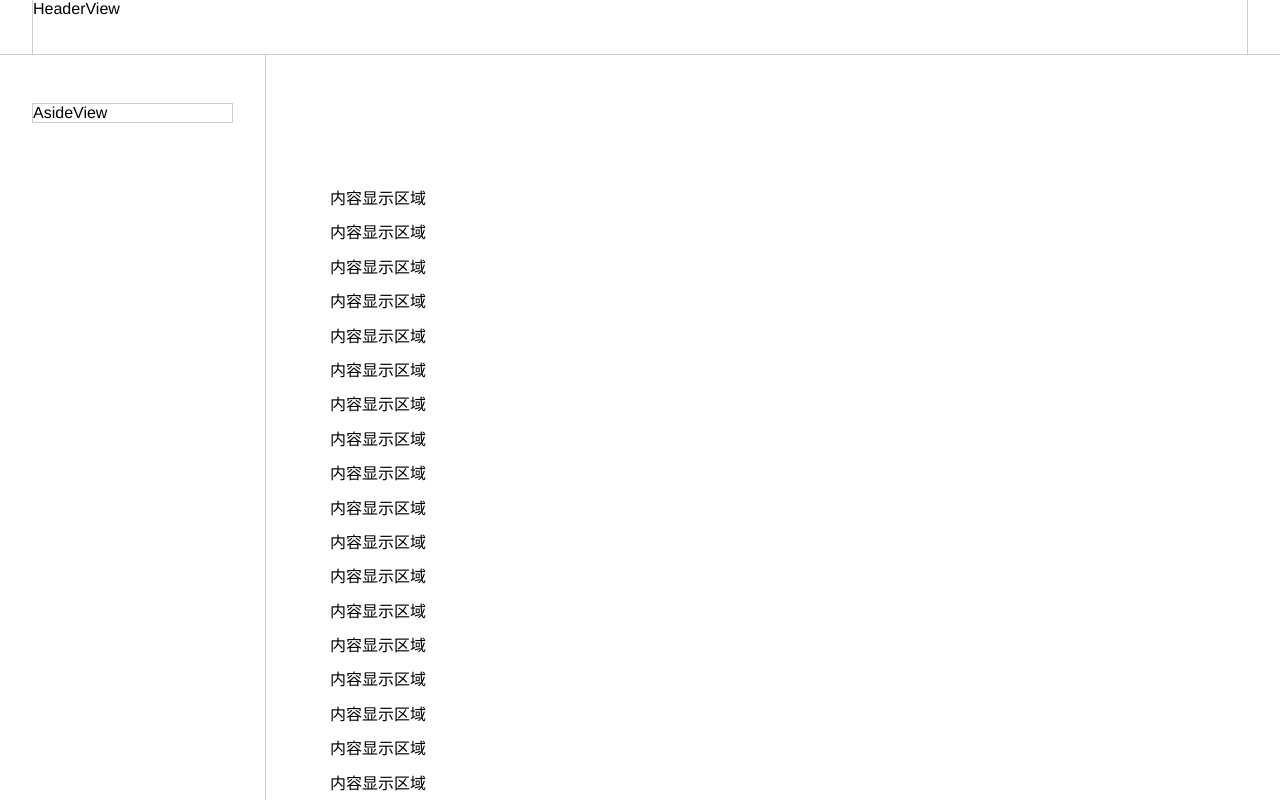
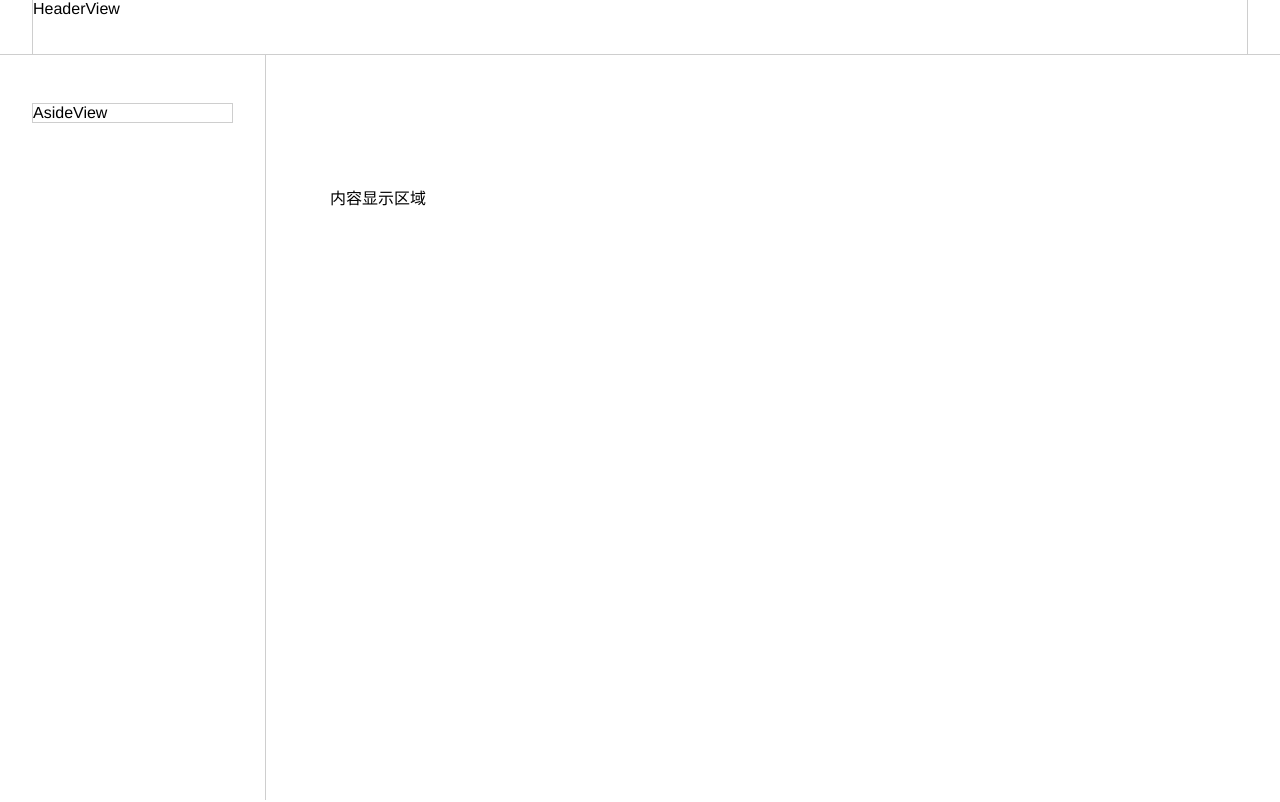
Before and after one commit to heartfeltfy/project-vite, a Vue app: page / in a window 1280 px wide. Shown: the top 802 px of the page. Built offline with nearby package versions, Linux system fonts and the light colour scheme.

Commit message:
日常更新界面

```diff
--- a/src/layout/IndexView.vue
+++ b/src/layout/IndexView.vue
@@ -13,7 +13,7 @@
       </aside>
       <section>
         <div class="tiger-section">
-          <p v-for="i in 100" :key="i">内容显示区域</p>
+          <p v-for="i in 1" :key="i">内容显示区域</p>
         </div>
       </section>
     </main>
@@ -22,10 +22,8 @@
 
 <style lang="scss" scoped>
 .tiger-layout {
-
   header {
     height: var(--header-height);
-    flex-shrink: 0;
     border-bottom: 1px solid var(--header-border);
     padding: 0 12px 0 24px;
     background: radial-gradient(transparent 1px, var(--bg-color) 1px);
```
